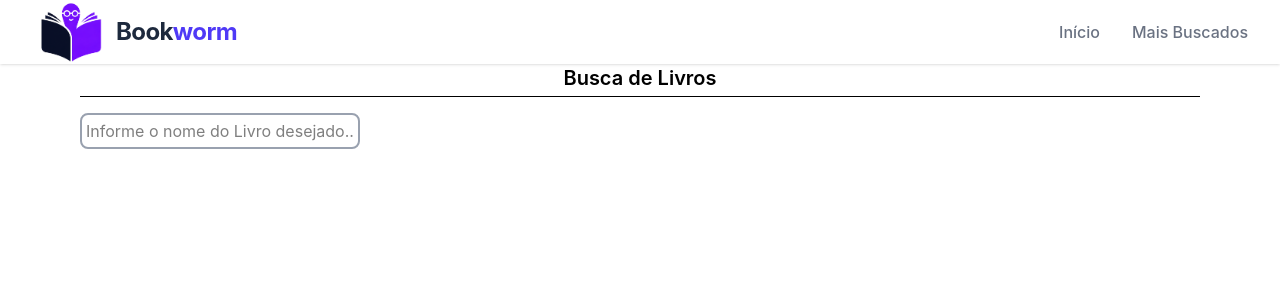
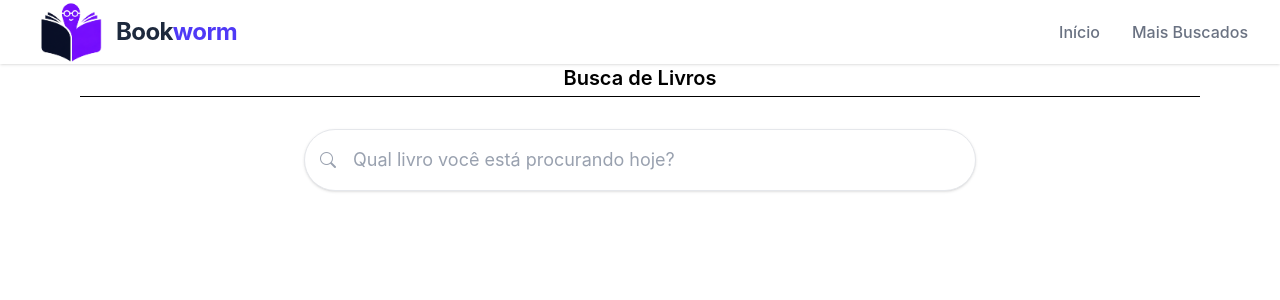
Before and after one commit to LucasDelourenco/Bookworm, a React (Vite) app in the folder frontend/: page /home in a window 1280 px wide. Shown: the top 300 px of the page. Built offline with nearby package versions, Linux system fonts and the light colour scheme.

Commit message:
Refactor Pesquisa component layout and styling for improved user experience

```diff
--- a/frontend/src/components/Pesquisa.tsx
+++ b/frontend/src/components/Pesquisa.tsx
@@ -1,4 +1,5 @@
 import _ from "lodash";
+//import { useMemo, useEffect } from "react";
 import useLivroStore from "../store/LivroStore";
 
 const Pesquisa = () => {
@@ -16,15 +17,30 @@ const Pesquisa = () => {
     debouncedFunction(event.target.value);
   };
 
+  const handleKeyDown = (event: React.KeyboardEvent<HTMLInputElement>) => {
+    if (event.key === "Enter") {
+      event.preventDefault();
+      event.currentTarget.value = "";
+    }
+  }
+
   return (
-    <div className="grid grid-cols-12">
+    <div className="flex justify-center w-full my-8">
+      <div className="relative w-full max-w-2xl group">
+        <div className="absolute inset-y-0 left-0 pl-4 flex items-center">
+          {/* o group-focus-within quando o usuário clica no input (que está dentro do elemento group), a cor da lupa muda para um tom de roxo/índigo.  */}
+          <i className="bi bi-search text-gray-400 group-focus-within:text-indigo-500"></i>
+        </div>
         <input
-        onChange={handleChange}
-        type="text"
-        className="input mb-3 col-span-3"
-        placeholder="Informe o nome do Livro desejado..."
+          onChange={handleChange}
+          onKeyDown={handleKeyDown}
+          type="text"
+          className="w-full pl-12 pr-4 py-4 text-lg bg-white border border-gray-200 rounded-full shadow-sm text-gray-800 placeholder-gray-400 focus:outline-none focus:ring-2 focus:ring-indigo-500 focus:border-transparent transition-all"
+          placeholder="Qual livro você está procurando hoje?"
         />
+      </div>
     </div>
   );
 };
+
 export default Pesquisa;
```
